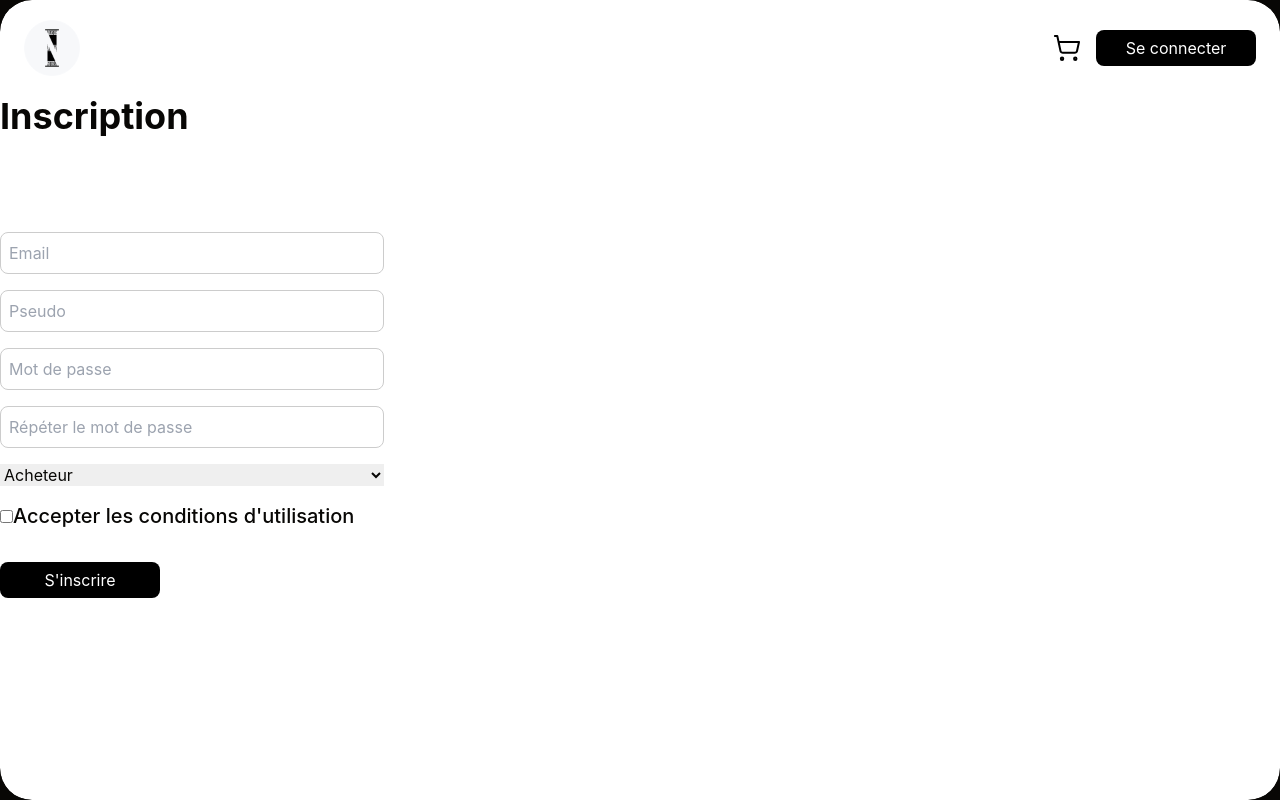
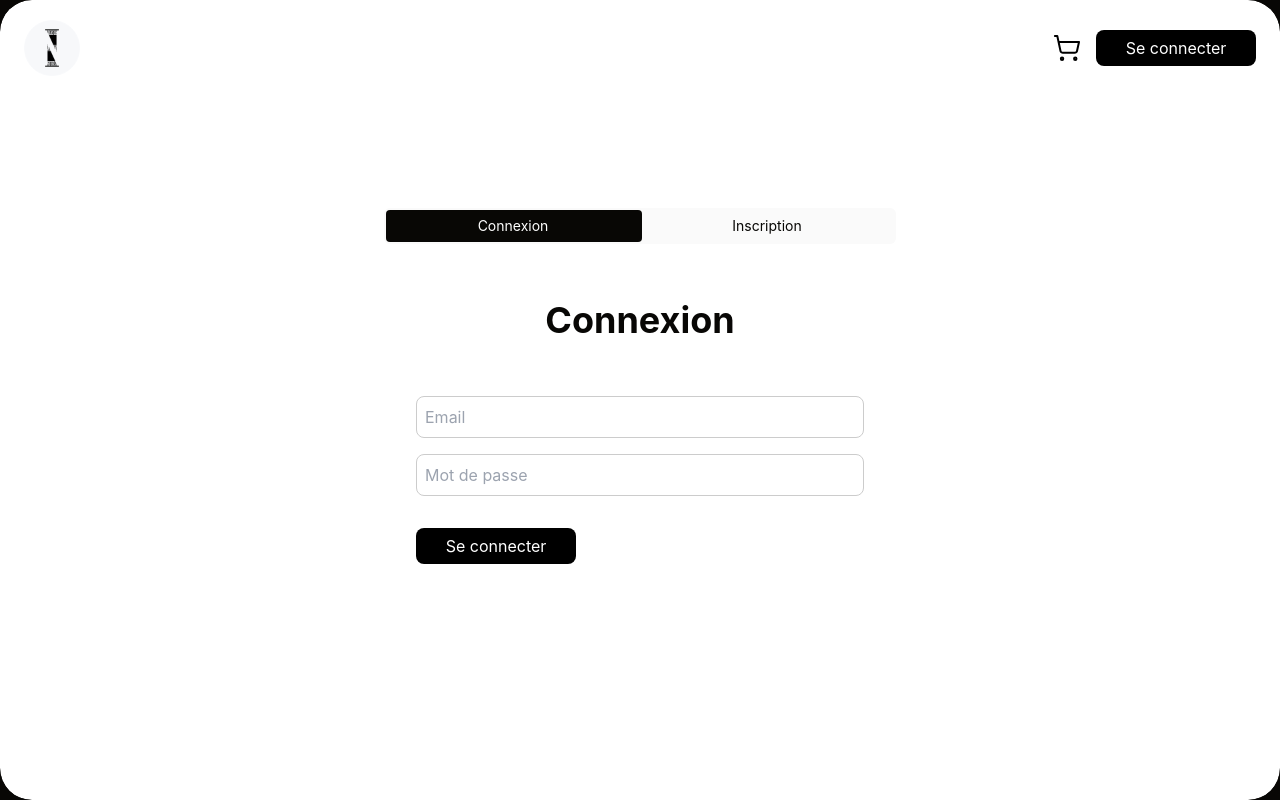
Before and after one commit to Maximebtz/influenca, a Next.js app: page /login in a window 1280 px wide. Built offline with nearby package versions, Linux system fonts and the light colour scheme.

Commit message:
CSS modification

```diff
--- a/app/globals.css
+++ b/app/globals.css
@@ -115,4 +115,12 @@ main {
   .tag {
     @apply bg-influenca-light-gray text-influenca-black text-xs font-medium rounded-full px-2 py-1;
   }
+
 }
+.cl-internal-1eekank {
+  color: white !important;
+}
+
+.cl-internal-1j7ahlv {
+  mix-blend-mode: normal !important; /* Enlève le mode de mixage */
+}
--- a/app/layout.tsx
+++ b/app/layout.tsx
@@ -2,6 +2,7 @@ import type { Metadata } from "next";
 import localFont from "next/font/local";
 import "./globals.css";
 import Header from "@/components/layouts/header";
+import { ClerkProvider } from "@clerk/nextjs";
 
 
 export const metadata: Metadata = {
--- a/app/login/page.tsx
+++ b/app/login/page.tsx
@@ -1,10 +1,37 @@
+'use client';
+
 import SignUpForm from '@/components/user/SignUpForm';
+import SignInForm from '@/components/user/SignInForm';
+import { useState } from 'react';
 
 export default function SignUpPage() {
+  const [isSignUp, setIsSignUp] = useState(false);
+
   return (
     <div className='wrapper'>
-      <h1>Inscription</h1>
-      <SignUpForm />
+      <div className=' flex flex-col items-center pt-28 gap-14'>
+        <div className='relative flex items-center w-full bg-influenca-light-gray rounded-md p-[2px] max-w-lg mx-auto'>
+          <div className={`absolute transition-all duration-200 ease-in-out z-0 top-1/2 transform -translate-y-1/2 ${isSignUp ? 'translate-x-full -ml-[2px]' : 'translate-x-0'} w-1/2 h-[calc(100%-4px)] bg-influenca-black rounded-[4px]`}></div>
+          <p
+            id='login-btn'
+            className={`z-10 flex-1 text-center flex items-center justify-center text-sm h-8 cursor-pointer rounded-md ${!isSignUp ? 'text-white ' : 'text-influenca-black'}`}
+            onClick={() => setIsSignUp(false)}
+          >
+            Connexion
+          </p>
+          <p
+            id='signup-btn'
+            className={`z-10 flex-1 text-center flex items-center justify-center text-sm h-8 cursor-pointer rounded-md ${isSignUp ? 'text-white ' : 'text-influenca-black'}`}
+            onClick={() => setIsSignUp(true)}
+          >
+            Inscription
+          </p>
+        </div>
+        <div className="flex flex-col items-center w-full max-w-md mx-auto">
+          <h1>{isSignUp ? 'Inscription' : 'Connexion'}</h1>
+          {isSignUp ? <SignUpForm /> : <SignInForm />}
+        </div>
+      </div>
     </div>
   );
 }
--- a/components/layouts/header.tsx
+++ b/components/layouts/header.tsx
@@ -1,18 +1,21 @@
 import React from 'react'
 import Image from 'next/image'
+// import { SignedIn, SignedOut, SignInButton, UserButton } from '@clerk/nextjs'
 
 function Header() {
   return (
     <header className="flex justify-between items-center md:px-6 px-4 md:h-24 h-20 fixed top-0 left-0 z-50 w-full mix-blend-exclusion">
       <div className="relative z-10 isolate mix-blend-normal">
         <a href="/home" className="block">
-          <Image src="/logo/logo.png" alt="logo" width={56} height={56} className="cursor-pointer" />
+          <Image src="/logo/logo.png" alt="logo" width={56} height={56} className="cursor-pointer md:w-14 md:h-14 w-8 h-8" />
         </a>
       </div>
       <div className="flex items-center space-x-4 relative z-10">
-        <svg className='text-white' width="27" height="26" viewBox="0 0 27 26" fill="none" xmlns="http://www.w3.org/2000/svg">
-          <path d="M1.89172 1H4.29774L7.49774 15.9414C7.61513 16.4886 7.9196 16.9777 8.35874 17.3246C8.79789 17.6716 9.34424 17.8546 9.90375 17.8421H21.6692C22.2167 17.8412 22.7476 17.6536 23.1742 17.3102C23.6007 16.9668 23.8973 16.4882 24.015 15.9534L26 7.01504H5.58496M10.2526 23.797C10.2526 24.4614 9.71402 25 9.04962 25C8.38522 25 7.84661 24.4614 7.84661 23.797C7.84661 23.1326 8.38522 22.594 9.04962 22.594C9.71402 22.594 10.2526 23.1326 10.2526 23.797ZM23.4857 23.797C23.4857 24.4614 22.9471 25 22.2827 25C21.6183 25 21.0797 24.4614 21.0797 23.797C21.0797 23.1326 21.6183 22.594 22.2827 22.594C22.9471 22.594 23.4857 23.1326 23.4857 23.797Z" stroke="currentColor" strokeWidth="2" strokeLinecap="round" strokeLinejoin="round"/>
-        </svg>
+        <a href="/panier">
+          <svg className='text-white' width="27" height="26" viewBox="0 0 27 26" fill="none" xmlns="http://www.w3.org/2000/svg">
+            <path d="M1.89172 1H4.29774L7.49774 15.9414C7.61513 16.4886 7.9196 16.9777 8.35874 17.3246C8.79789 17.6716 9.34424 17.8546 9.90375 17.8421H21.6692C22.2167 17.8412 22.7476 17.6536 23.1742 17.3102C23.6007 16.9668 23.8973 16.4882 24.015 15.9534L26 7.01504H5.58496M10.2526 23.797C10.2526 24.4614 9.71402 25 9.04962 25C8.38522 25 7.84661 24.4614 7.84661 23.797C7.84661 23.1326 8.38522 22.594 9.04962 22.594C9.71402 22.594 10.2526 23.1326 10.2526 23.797ZM23.4857 23.797C23.4857 24.4614 22.9471 25 22.2827 25C21.6183 25 21.0797 24.4614 21.0797 23.797C21.0797 23.1326 21.6183 22.594 22.2827 22.594C22.9471 22.594 23.4857 23.1326 23.4857 23.797Z" stroke="currentColor" strokeWidth="2" strokeLinecap="round" strokeLinejoin="round"/>
+          </svg>
+        </a>
         <a href="/login">
           <button className="medium-button mt-0 pointer-events-auto">Se connecter</button>
         </a>
--- /dev/null
+++ b/components/user/SignInForm.tsx
@@ -0,0 +1,11 @@
+
+
+export default function SignInForm() {
+  return (
+    <form className="flex flex-col gap-4 mt-14 w-full max-w-md mx-auto">
+        <input type="email" placeholder="Email" required />
+        <input type="password" placeholder="Mot de passe" required />
+        <button className="medium-button" type="submit">Se connecter</button>
+    </form>
+  );
+}
--- a/components/user/SignUpForm.tsx
+++ b/components/user/SignUpForm.tsx
@@ -39,7 +39,7 @@ export default function SignUpForm() {
   };
 
   return (
-    <form onSubmit={handleSubmit} className="flex flex-col gap-4 mt-24">
+    <form onSubmit={handleSubmit} className="flex flex-col gap-4 mt-14 w-full max-w-md mx-auto">
       <input
         type="email"
         value={email}
@@ -68,17 +68,34 @@ export default function SignUpForm() {
         placeholder="Répéter le mot de passe"
         required
       />
-      <select
-        value={role}
-        onChange={(e) => setRole(e.target.value)}
-        required
-      >
-        <option value="BUYER">Acheteur</option>
-        <option value="INFLUENCER">Influenceur</option>
-      </select>
-      <div>
+      <div className='flex items-center gap-2'>
+        <p>
+          Je suis un :
+        </p>
+        <input
+          type="radio"
+          id="buyer"
+          name="role"
+          value="BUYER"
+          checked={role === "BUYER"}
+          onChange={(e) => setRole(e.target.value)}
+          required
+        />
+        <label htmlFor="buyer" className='text-base'>Acheteur</label>
+        <input
+          type="radio"
+          id="influencer"
+          name="role"
+          value="INFLUENCER"
+          checked={role === "INFLUENCER"}
+          onChange={(e) => setRole(e.target.value)}
+          required
+        />
+        <label htmlFor="influencer" className='text-base'>Influenceur</label>
+      </div>
+      <div className='flex items-center gap-2'>
         <input type="checkbox" id="terms" required />
-        <label htmlFor="terms">Accepter les conditions d'utilisation</label>
+        <label htmlFor="terms" className='text-sm'>Accepter les conditions d'utilisation</label>
       </div>
       <button className='medium-button' type="submit">S'inscrire</button>
     </form>
--- a/package.json
+++ b/package.json
@@ -9,6 +9,7 @@
     "lint": "next lint"
   },
   "dependencies": {
+    "@clerk/nextjs": "^6.1.3",
     "@prisma/client": "^5.20.0",
     "bcryptjs": "^2.4.3",
     "clsx": "^2.1.1",
@@ -16,6 +17,7 @@
     "next": "14.2.15",
     "react": "^18",
     "react-dom": "^18",
+    "svix": "^1.37.0",
     "tailwind-merge": "^2.5.3"
   },
   "devDependencies": {
```
Also changed, not shown: middleware.ts (added, +12 -0 lines), 2 other files (tests, documents, lock files or other folders).
